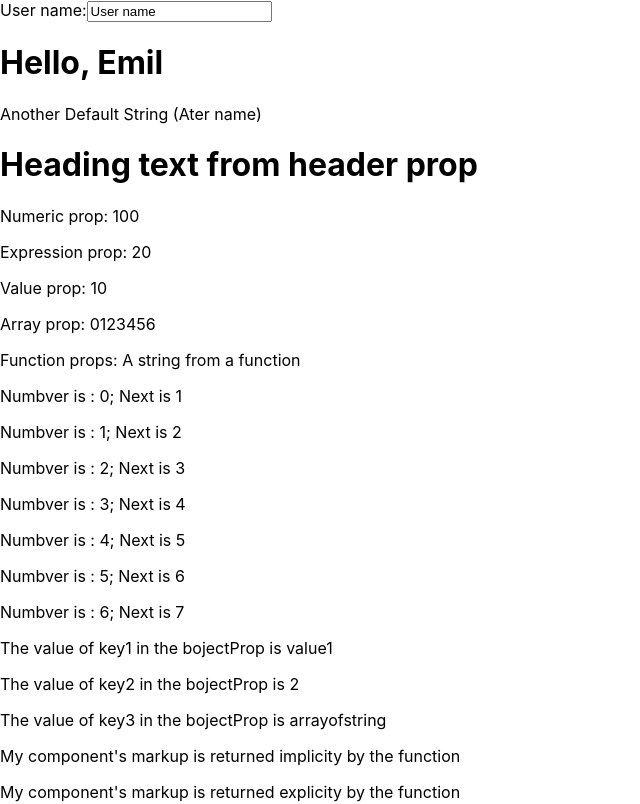
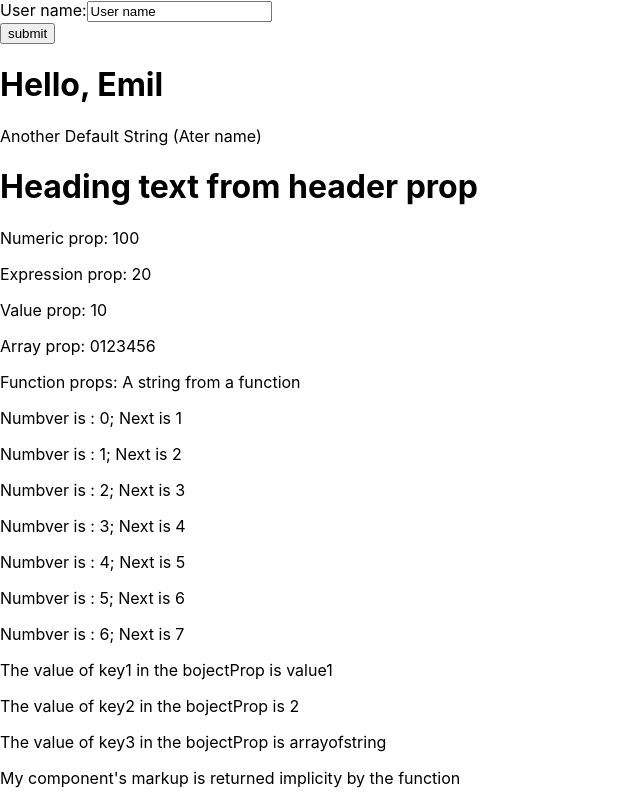
Before and after one commit to Emil88PL/my_second_app, a React (Create React App) app: page / in a window 1280 px wide. Shown: the top 804 px of the page, without its empty margins (0-640 px from the left). Built offline with nearby package versions, Linux system fonts and the light colour scheme.

Commit message:
submit useState

```diff
--- a/src/Components/ControllerWithControlledInput.jsx
+++ b/src/Components/ControllerWithControlledInput.jsx
@@ -5,9 +5,16 @@ const ControllerWithControlledInput = () => {
 
     const [username, setUsername] = useState("User name");
 
+    const handleSubmit = event =>{
+        event.preventDefault();
+        const dataToSend = JSON.stringify({ username })
+        console.log(dataToSend);
+
+    };
+
     return (
         <>
-            <form>
+            <form onSubmit={event => handleSubmit(event)}>
                 <label>User name:</label>
                 <input
                     type="text"
@@ -16,6 +23,8 @@ const ControllerWithControlledInput = () => {
                     // placeholder="User name"
                     onChange={event => setUsername(event.target.value)}
                 />
+                <br />
+                <input type="submit" value="submit" />
             </form>
         </>
     );
```
